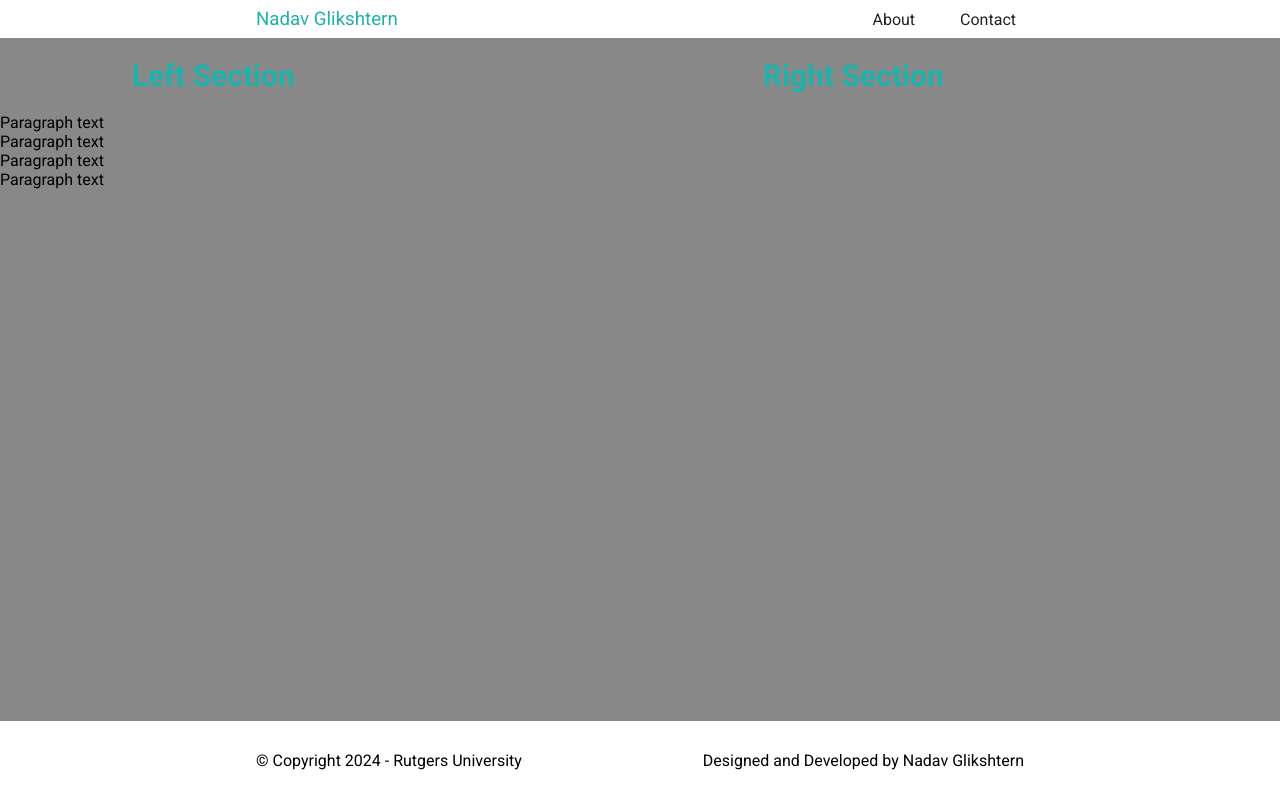
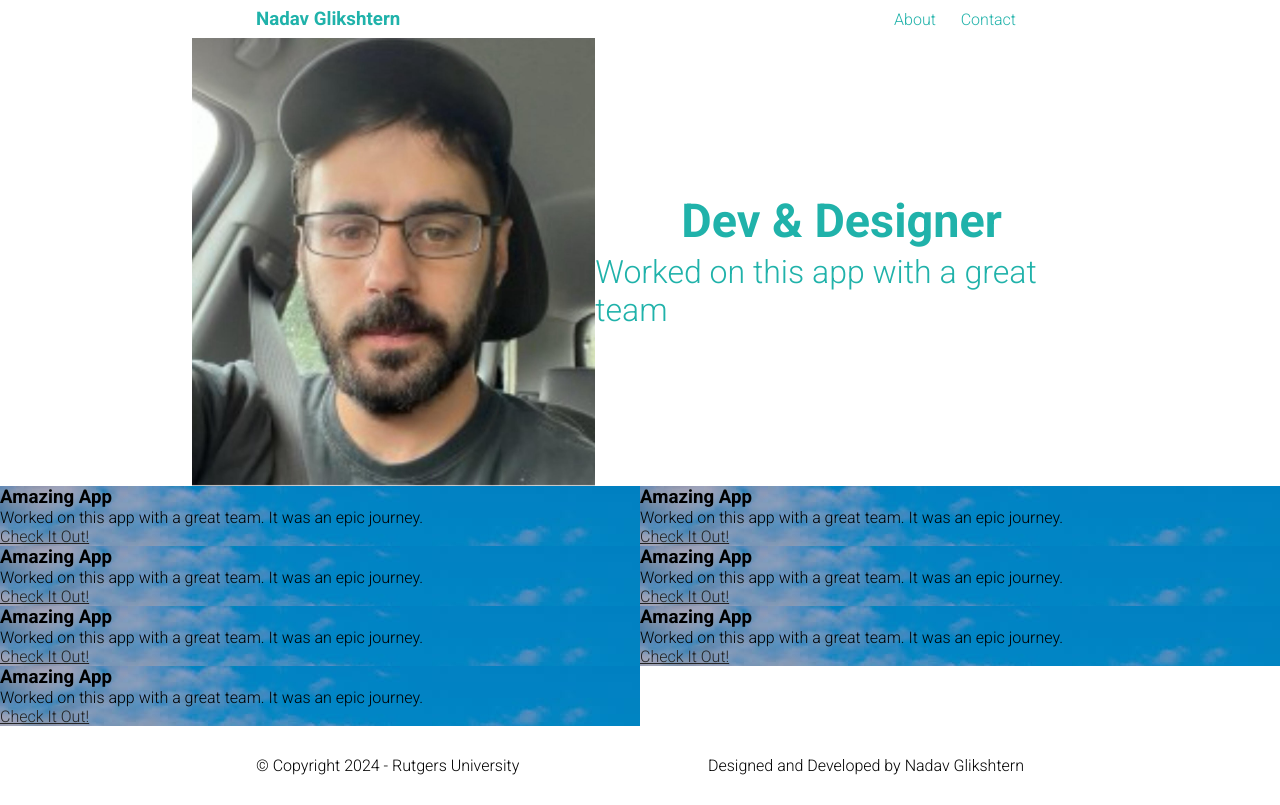
Before and after one commit to nadavgl/first_website, a plain HTML site: page index.html in a window 1280 px wide. Drawn offline with Linux system fonts and the light colour scheme.

Commit message:
started grid

```diff
--- a/css/style.css
+++ b/css/style.css
@@ -1,16 +1,14 @@
-/*Imports*/
+/* IMPORTS */
+@import url('https://fonts.googleapis.com/css2?family=Roboto:wght@300;700&display=swap');
 
-@import url('https://fonts.googleapis.com/css2?family=Roboto:wght@400;700&display=swap');
-
+/* VARIABLES */
 @import url(./variables.css);
-
-
 
 /* RESETS */
 * {
   margin: 0;
   padding: 0;
-  font-family:'Roboto',sans-serif;
+  font-family: 'Roboto', sans-serif;
 }
 
 html, body {
@@ -19,14 +17,18 @@ html, body {
 
 body {
   display: flex;
-  flex-direction:column;
+  flex-direction: column;
 }
 
 a {
-  color:#222;
+  color: #222;
 }
 
-/*Comment Styles*/
+img {
+  max-width: 100%;
+}
+
+/* CUSTOM STYLES */
 header {
   display: flex;
   align-items: center;
@@ -39,76 +41,102 @@ header {
 }
 
 #logo {
-  color: var(--primary-color)
+  color: var(--primary-color);
+}
+/* header nav a:not(:last-child) {
+  margin-right: 25px;
+} */
+
+header nav a {
+  margin-left: 5px;
+  text-decoration: none;
+  padding: 5px 8px;
+  border-radius: 5px;
+  transition: background-color .5s;
+  position: relative;
+  color: var(--primary-color);
 }
 
-header nav a {
-    margin-left: 25px;
-    text-decoration:none;
-    padding:5px 8px;
-    border-radius: 5px;
-    transition:background-color .5s;
-    position:relative;
-}
-
-header nav:after {
+header nav a:after {
   content: '';
   position: absolute;
-  bottom:-2px;
-  left: 0px;
+  bottom: -2px;
+  left: 0;
   width: 100%;
   height: 5px;
   background-color: var(--primary-color);
-  opacity:0;
-  transition:opacity .5s;
-
+  opacity: 0;
+  transition: opacity .5s;
 }
 
 header nav a:hover {
-    background-color:#ddd;
-}
-header nav a:hover:after{
-  opacity: 1;
+  background-color: #ddd;
 }
 
-header nav a.active:after {
-  opacity:1;
+header nav a:hover:after, header nav a.active:after {
+  opacity: 1;
 }
 
 header nav a.active {
   background-color: #ddd;
 }
 
+figure {
+  display: flex;
+}
+
+figure img {
+  width: 45%;
+}
+
+figure figcaption {
+  flex: 2;
+  display: flex;
+  flex-direction: column;
+  justify-content: center;
+  align-items: center;
+  color: var(--primary-color);
+}
+
+figure figcaption h3 {
+  font-weight: 700;
+  margin-bottom: 5px;
+}
 
 main {
-  display:flex;
-  flex:1;
+  display: grid;
+  grid-template-columns: 1fr 1fr;
+  /* justify-content: center;
+  align-items: center; */
+  flex: 1;
 }
 
 section {
-  Flex:1;
-  background-color: #888
+  flex: 1;
+  background-color: #555;
+}
+
+section div:nth-child(even) {
+  background-color: #888;
+}
+
+section div:nth-child(odd) {
+  background-color: #aaa;
 }
 
 section.right-section {
-  flex:2;
-  background: color #444;
+  flex: 2;
+  background-color: #444;
 }
 
-#logo {
-    color: var(--primary-color);
-    font-weight:300;
+section.right-section .section-header {
+  font-weight: 300;
 }
 
 .section-header {
   color: var(--primary-color);
   font-size: 30px;
   text-align: center;
-    margin: 20px;
-  }
-
-  section-div:nth-child(odd) {
-    background-color:#444;
 }
 
 footer {
@@ -117,27 +145,42 @@ section.right-section {
   padding: 30px 5%;
 }
 
-
 .chat {
-    position:fixed;
+  position: fixed;
   bottom: 25px;
-    background-color:rgba(0,0,0,.7);
   right: 25px;
+  background-color: rgba(0, 0, 0, .7);
   padding: 7px;
   z-index: 100;
 }
 
-/*RESPONSIVE STYLES*/
-@media (max-width: 600px){
+/* RESPONSIVE STYLES */
+@media (max-width: 600px) {
   main {
     flex-direction: column;
   }
-  footer{
+
+  footer {
     flex-direction: column;
     align-items: center;
   }
+
   footer p {
     margin: 4px 0;
+  }
+}
+
+@media (min-width: 900px) {
+  figure {
+    padding: 0 15%;
+  }
+
+  figcaption {
+    font-size: 2.5rem;
+  }
+
+  figcaption p {
+    font-size: 2rem;
   }
 }
 
@@ -145,7 +188,8 @@ section.right-section {
   header {
     padding: 8px 20%;
   }
-  footer{
+
+  footer {
    padding: 30px 20%;
   }
 }
--- a/index.html
+++ b/index.html
@@ -15,25 +15,56 @@
             </nav>
         </header>
 
+        <figure>
+            <img src="./Images/bootcamp avatar pic.jpeg" alt="Image of me">
+            <figcaption>
+                <h3>Dev & Designer</h3>
+                <p>Worked on this app with a great team</p>
+            </figcaption>
+        </figure>
+
         <main>
-            <section>
-                <h2 class="section-header">Left Section</h2>
-            <div>
-                <p>Paragraph text</p>
-            </div>
-            <div>
-                <p>Paragraph text</p>
-            </div>
-            <div>
-                <p>Paragraph text</p>
-            </div>
-            <div>
-                <p>Paragraph text</p>
-            </div>
-        </section>
-            <section class="right-section">
-                <h2 class="section-header">Right Section</h2>
-            </section>
+            <article style="background-image: url(./images/pexels-photo-417173.jpeg);">
+              <h3>Amazing App</h3>
+              <p>Worked on this app with a great team. It was an epic journey.</p>
+              <a href="https://nadavgl.github.io/first_website/" target="_blank">Check It Out!</a>
+            </article>
+
+            <article style="background-image: url(./images/pexels-photo-417173.jpeg);">
+                <h3>Amazing App</h3>
+                <p>Worked on this app with a great team. It was an epic journey.</p>
+                <a href="https://nadavgl.github.io/first_website/" target="_blank">Check It Out!</a>
+              </article>
+
+              <article style="background-image: url(./images/pexels-photo-417173.jpeg);">
+                <h3>Amazing App</h3>
+                <p>Worked on this app with a great team. It was an epic journey.</p>
+                <a href="https://nadavgl.github.io/first_website/" target="_blank">Check It Out!</a>
+              </article>
+
+              <article style="background-image: url(./images/pexels-photo-417173.jpeg);">
+                <h3>Amazing App</h3>
+                <p>Worked on this app with a great team. It was an epic journey.</p>
+                <a href="https://nadavgl.github.io/first_website/" target="_blank">Check It Out!</a>
+              </article>
+
+              <article style="background-image: url(./images/pexels-photo-417173.jpeg);">
+                <h3>Amazing App</h3>
+                <p>Worked on this app with a great team. It was an epic journey.</p>
+                <a href="https://nadavgl.github.io/first_website/" target="_blank">Check It Out!</a>
+              </article>
+
+              <article style="background-image: url(./images/pexels-photo-417173.jpeg);">
+                <h3>Amazing App</h3>
+                <p>Worked on this app with a great team. It was an epic journey.</p>
+                <a href="https://nadavgl.github.io/first_website/" target="_blank">Check It Out!</a>
+              </article>
+
+              <article style="background-image: url(./images/pexels-photo-417173.jpeg);">
+                <h3>Amazing App</h3>
+                <p>Worked on this app with a great team. It was an epic journey.</p>
+                <a href="https://nadavgl.github.io/first_website/" target="_blank">Check It Out!</a>
+              </article>
         </main>
 
         <footer>
@@ -41,10 +72,6 @@
             <p>Designed and Developed by Nadav Glikshtern</p>
         </footer>
 <!--
-        <div class="chat">
-            <input type="text" placeholder="Enter your message">
-            <button>Send chat</button>
-        </div> -->
 
     </body>
 </html>
```
Also changed, not shown: Images/bootcamp avatar pic.jpeg (added), Images/pexels-photo-417173.jpeg (added), 1 other file. Lines whose indentation alone changed are shown as unchanged.
